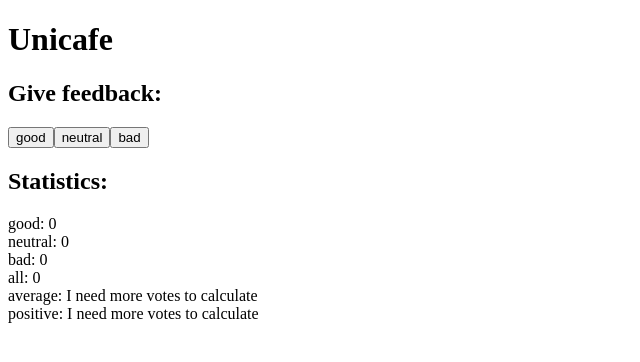
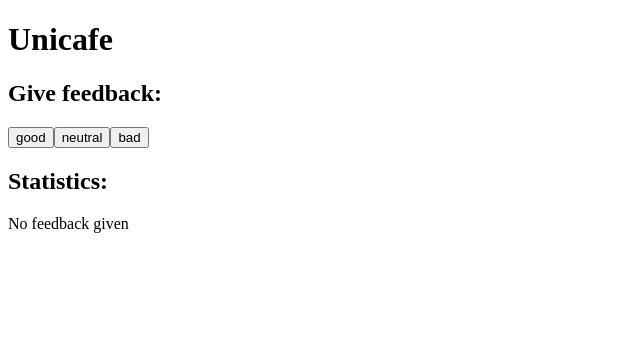
Before and after one commit to Saul-Lara/Full-Stack-Open-2022-Repo, a React (Create React App) app in the folder part1/unicafe/: page / in a window 1280 px wide. Shown: the top 362 px of the page, without its empty margins (0-640 px from the left). Built offline with nearby package versions, Linux system fonts and the light colour scheme.

Commit message:
👌 IMPROVE: Add part 1 exercise 1.9

```diff
--- a/part1/unicafe/src/App.js
+++ b/part1/unicafe/src/App.js
@@ -13,11 +13,17 @@ const Statistics = ({ data }) => {
 
   let totalVotes = good + neutral + bad
 
-  let averageValue = totalVotes > 0 ?
-    `${((good * 1) + (neutral * 0) + (bad * -1)) / (totalVotes)}` : 'I need more votes to calculate'
+  if (totalVotes <= 0) {
+    return (
+      <div>
+        No feedback given
+      </div>
+    )
+  }
 
-  let positivePercentage = totalVotes > 0 ?
-    `${(good * 100) / (totalVotes)}%` : 'I need more votes to calculate'
+  let averageValue = `${((good * 1) + (neutral * 0) + (bad * -1)) / (totalVotes)}`
+
+  let positivePercentage = `${(good * 100) / (totalVotes)}%`
 
   return (
     <div>
```
Also changed, not shown: 1 other file (tests, documents, lock files or other folders).
